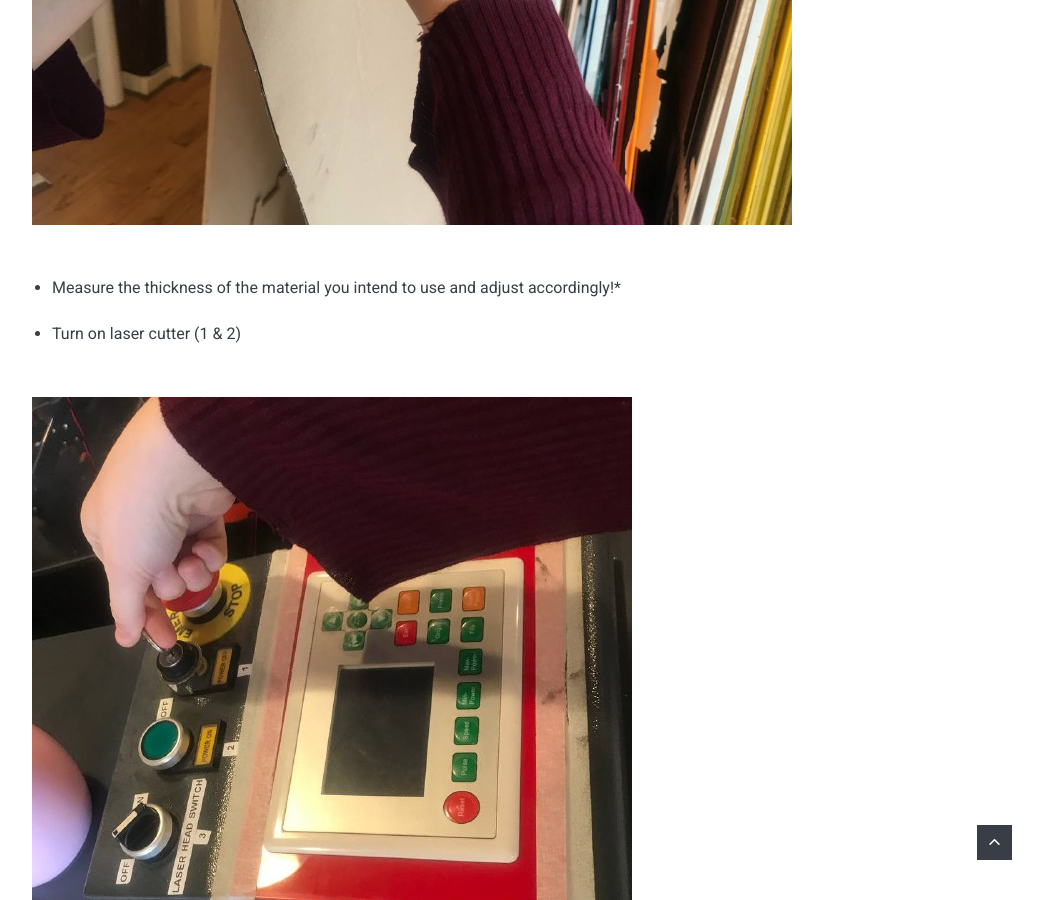
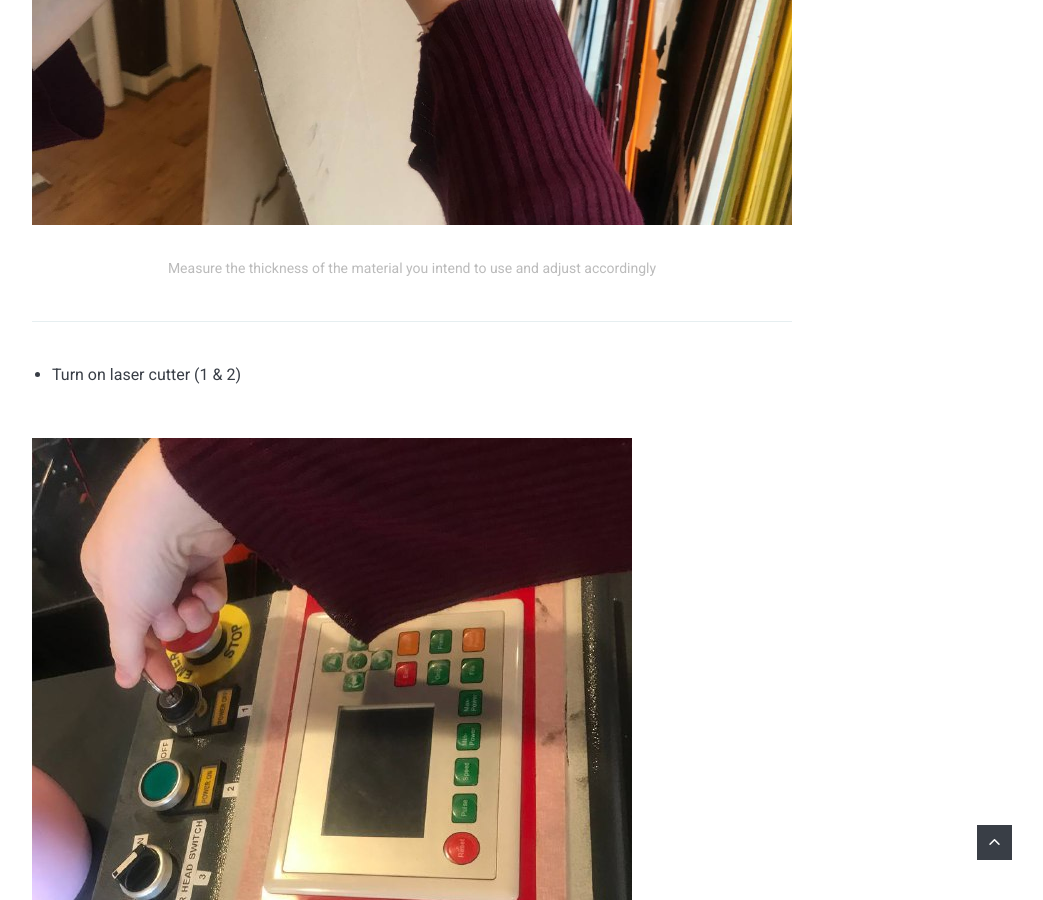
Before and after one commit to Ferahijazi/Ferahijazi.github.io, a Jekyll site: the page built from _posts/2022-03-28-Computer-Controlled-Cutting.markdown, in a window 1280 px wide and 900 px high, scrolled down 3190 px. Shown: the whole window, without its empty margins (228-1271 px from the left). Built offline with Jekyll 4.4.1, drawn with Linux system fonts in a browser that asks for light colours; nearby versions of some CDN libraries; some of the changed text lies outside the part shown.

```diff
--- a/_posts/2022-03-28-Computer-Controlled-Cutting.markdown
+++ b/_posts/2022-03-28-Computer-Controlled-Cutting.markdown
@@ -25,58 +25,86 @@ tags:   Third Post
 ---
 
 ![]({{ site.baseurl }}/images/laser_cutter_07-measuring_caliper.jpeg)
-* Measure the thickness of the material you intend to use and adjust accordingly!*
+*Measure the thickness of the material you intend to use and adjust accordingly*
+
+---
 
 * Turn on laser cutter (1 & 2)
 
 ![]({{ site.baseurl }}/images/laser_cutter_09_switch.jpeg)
+
+---
 
 
 * Place your material inside the printer, use tape, weights, what is needed to keep it flattened.
 
 ![]({{ site.baseurl }}/images/laser_cutter_adding bricks.jpeg)
 
+---
+
 * Fix the tip of the laser pen, counter clock wise to loosen it and clock wise to tighten it
 
 ![]({{ site.baseurl }}/images/laser_cutter_adjusting the tip.jpeg)
-* adjusting the tip *
+*adjusting the tip*
+
+---
 
 * Go to lightroom and open your file there.
 
 ![]({{ site.baseurl }}/images/laser_cutter_importing_files.jpeg)
 
+---
+
 * Set job origin
 
 ![]({{ site.baseurl }}/images/laser cutter_01.jpeg)
+
+---
 
 * Check if there are open objects and if necessary close them!
 
 ![]({{ site.baseurl }}/images/laser_cutter_close_open_objects.jpeg)
 
+---
+
 * If the file is not as you intended for it to be, you can do some fixes, for example, with boolean tools, joining objects, grouping, etc...
 
 ![]({{ site.baseurl }}/images/laser_Cutter_join_objects.jpeg)
+
+---
 
 * Adjust the speed and power of the laser cutter, you can check the templates hung on the wall to see what is appropriate
 
 ![]({{ site.baseurl }}/images/laser_cutter_speed_power.jpeg)
 
+---
+
 * Switch on the laser cutter (3)
 
 ![]({{ site.baseurl }}/images/laser_cuter_switch_head.jpeg)
+
+---
 
 * Turn on the fan
 
 ![]({{ site.baseurl }}/images/laser_cutter_fan.jpeg)
 
+---
+
 * Make sure the origin is set correctly, press frame to test out
 
+---
+
 * Press Play! after the machine is done cutting, wait a bit before opening it, if it starts burning, stop or pause and use the water sprinkler to cool it down.
+
+---
 
 * If necessary offset the objects (after testing out)
 
 
 ![]({{ site.baseurl }}/images/laser_cutter_offset.jpeg)
+
+---
 
 
 
```
